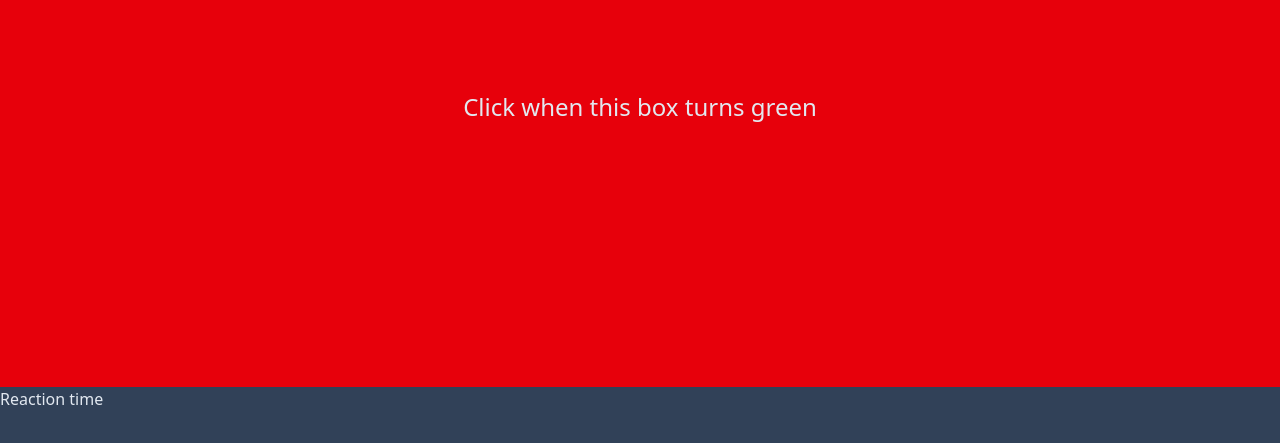
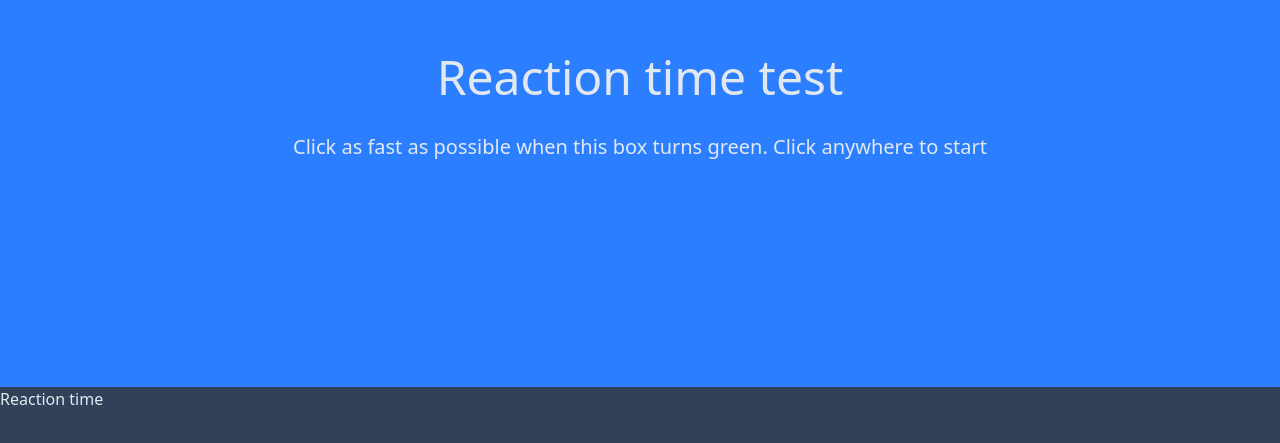
Before and after one commit to emilmpettersen/benchmarks, a React (Vite) app: page /reactiontime in a window 1280 px wide. Shown: the part 173-616 px from the top of the page. Built offline with nearby package versions, Linux system fonts and the light colour scheme.

Commit message:
Added base functionality to reaction time test

```diff
--- a/package.json
+++ b/package.json
@@ -22,9 +22,13 @@
     "@types/react-dom": "^19.1.9",
     "@vitejs/plugin-react": "^5.0.3",
     "eslint": "^9.36.0",
+    "eslint-config-prettier": "^10.1.8",
+    "eslint-plugin-prettier": "^5.5.4",
+    "eslint-plugin-react": "^7.37.5",
     "eslint-plugin-react-hooks": "^5.2.0",
     "eslint-plugin-react-refresh": "^0.4.20",
     "globals": "^16.4.0",
+    "prettier": "^3.6.2",
     "vite": "^7.1.7"
   }
 }
--- a/src/App.jsx
+++ b/src/App.jsx
@@ -5,12 +5,20 @@ import MouseAim from './features/MouseAim/MouseAim'
 import NumberMemory from './features/NumberMemory/NumberMemory'
 import VerbalMemory from './features/VerbalMemory/VerbalMemory'
 import TypingSpeed from './features/TypingSpeed/TypingSpeed'
+import { Link } from 'react-router'
 
 function App() {
 
   return (
-    <div>
-      <p className='text-2xl'>Hello world</p>
+
+
+    <div className='grid grid-cols-3 gap-4'>
+      <Link className='p-5 bg-teal-100 border-4 border-teal-200 rounded-lg text-center text-slate-700' to={"/reactiontime"}><h3>Reaction Time</h3></Link>
+      <Link className='p-5 bg-teal-100 border-4 border-teal-200 rounded-lg text-center text-slate-700' to={"/chimptest"}><h3>Chimp Test</h3></Link>
+      <Link className='p-5 bg-teal-100 border-4 border-teal-200 rounded-lg text-center text-slate-700' to={"/mouseaim"}><h3>Mouse Aim</h3></Link>
+      <Link className='p-5 bg-teal-100 border-4 border-teal-200 rounded-lg text-center text-slate-700' to={"/numbermemory"}><h3>Number Memory</h3></Link>
+      <Link className='p-5 bg-teal-100 border-4 border-teal-200 rounded-lg text-center text-slate-700' to={"/verbalmemory"}><h3>Verbal Memory</h3></Link>
+      <Link className='p-5 bg-teal-100 border-4 border-teal-200 rounded-lg text-center text-slate-700' to={"/typingspeed"}><h3>Typing Speed</h3></Link>
     </div>
   )
 }
--- a/src/features/ReactionTime/ClickBox.jsx
+++ b/src/features/ReactionTime/ClickBox.jsx
@@ -1,11 +1,66 @@
-import React from "react"
+import { useRef, useState } from 'react';
 
 const ClickBox = (props) => {
+  const [testActive, setTestActive] = useState(false);
+  const [isGreen, setIsGreen] = useState(false);
+  const [reactionTime, setReactionTime] = useState(null);
+  const startTime = useRef(null);
+  const timeoutId = useRef(null);
+  const results = useRef([]);
+
+  const getBoxClass = () => {
+    if (!testActive) return 'bg-blue-500';
+    if (isGreen) return 'bg-green-500';
+    return 'bg-red-600';
+  };
+
+  let boxContent;
+  if (!testActive) {
+    boxContent = (
+      <div className="text-center">
+        <h3 className="text-5xl mb-8">
+          {reactionTime ? `You reacted in ${reactionTime}ms` : 'Reaction time test'}
+        </h3>
+        <p className="text-xl">
+          {reactionTime
+            ? 'Click to try again'
+            : 'Click as fast as possible when this box turns green. Click anywhere to start'}
+        </p>
+      </div>
+    );
+  } else if (isGreen) {
+    boxContent = <h3>CLICK NOW</h3>;
+  } else {
+    boxContent = <h3>Wait for green...</h3>;
+  }
+
+  const handleBoxClick = () => {
+    if (!testActive) {
+      setTestActive(!testActive);
+      const delay = Math.random() * 5000 + 1000;
+      timeoutId.current = setTimeout(() => {
+        setIsGreen(true);
+        startTime.current = Date.now();
+      }, delay);
+    }
+    if (testActive && isGreen) {
+      const rt = Date.now() - startTime.current;
+      setReactionTime(rt);
+      setTestActive(!testActive);
+      setIsGreen(false);
+      results.current.push(rt);
+      console.log(results.current);
+    }
+  };
+
   return (
-    <div className="h-[70dvh] bg-red-600 flex justify-center items-center text-2xl">
-       <p>Click when this box turns green</p>
+    <div
+      onClick={handleBoxClick}
+      className={`h-[70dvh] ${getBoxClass()} flex justify-center items-center`}
+    >
+      {boxContent}
     </div>
-  )
+  );
 };
 
 export default ClickBox;
--- a/src/features/ReactionTime/ReactionTime.jsx
+++ b/src/features/ReactionTime/ReactionTime.jsx
@@ -2,7 +2,6 @@ import { useState } from "react";
 import ClickBox from "./ClickBox";
 
 function ReactionTime() {
-    const [time, setTime] = useState();
     return (
         <>
         <ClickBox/>
```
Also changed, not shown: 2 other files (tests, documents, lock files or other folders).
